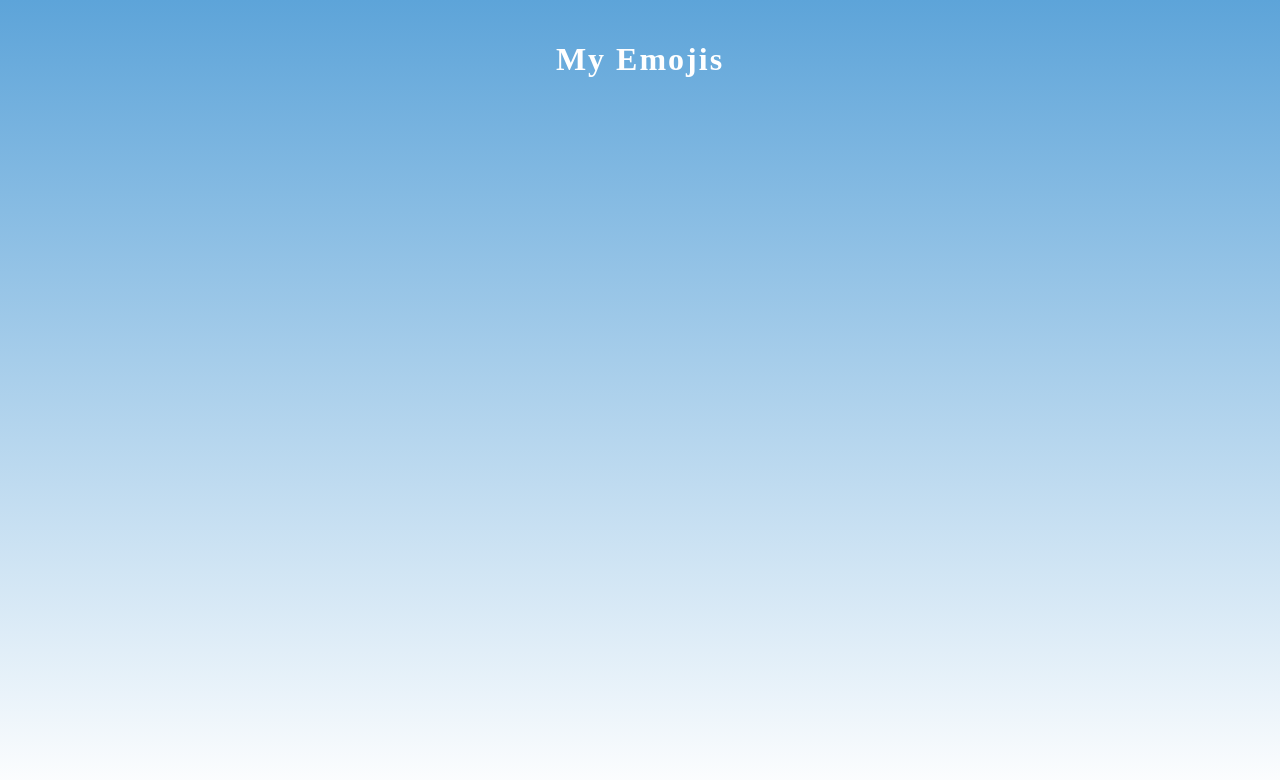
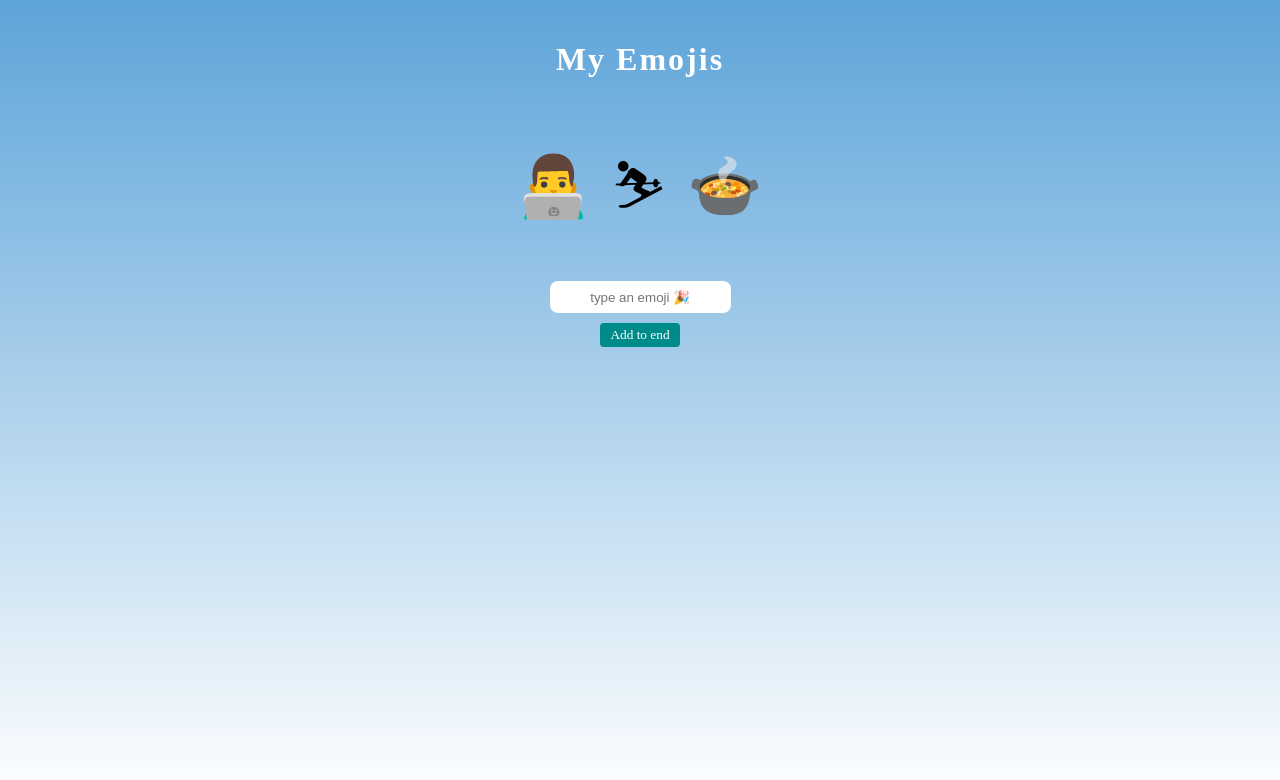
Before and after one commit to pauladarias/my_emojis, a plain HTML site: page index.html in a window 1280 px wide. Drawn offline with Linux system fonts and the light colour scheme; a web font is replaced by a local one.

Commit message:
Get input value

```diff
--- a/index.css
+++ b/index.css
@@ -9,14 +9,14 @@ body {
   background-image: linear-gradient(#5da4d9, #fff);
 }
 
-#emojis {
-  font-size: 60px;
+#emoji-container {
   margin: 40px;
   text-align: center;
 }
 
-.emoji {
+#emoji-container span {
   margin: 10px;
+  font-size: 60px;
 }
 
 #push,
--- a/index.html
+++ b/index.html
@@ -11,9 +11,12 @@
 
     <title>My Emojis</title>
   </head>
-  <body>
-    <h1>My Emojis</h1>
-    <div id="emojiContainer"></div>
+      <h1>My Emojis</h1>
+      <div id="emoji-container"></div>
+      <input type="text" id="emoji-input" placeholder="type an emoji 🎉">
+      <div class="buttons-wrapper">
+          <button id="push-btn">Add to end</button>
+      </div>
     <script src="index.js"></script>
   </body>
 </html>
--- a/index.js
+++ b/index.js
@@ -1,8 +1,14 @@
 const myEmojis = ["👨‍💻", "⛷", "🍲"];
-const emojiContainer = document.getElementById("emojiContainer");
-console.log(emojiContainer);
+const emojiContainer = document.getElementById("emoji-container");
+const input = document.getElementById("emoji-input");
+const pushBtn = document.getElementById("push-btn");
 
 for (let i = 0; i < myEmojis.length; i++) {
   let span = document.createElement("span");
+  span.textContent = myEmojis[i];
   emojiContainer.append(span);
 }
+
+pushBtn.addEventListener("click", function () {
+  console.log(input.value);
+});
```
